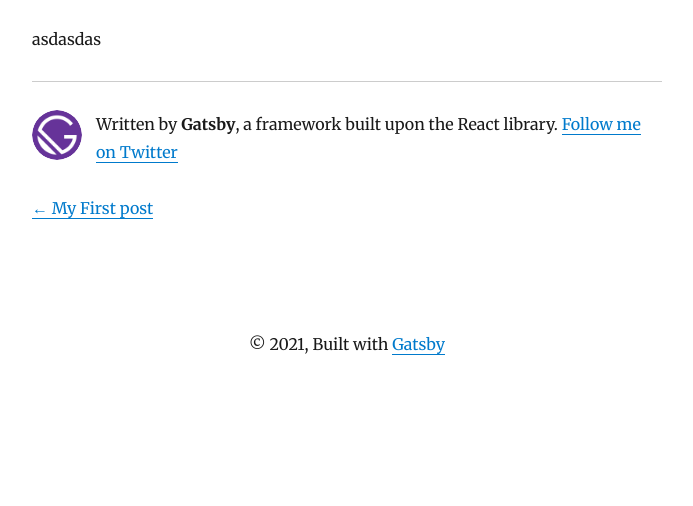
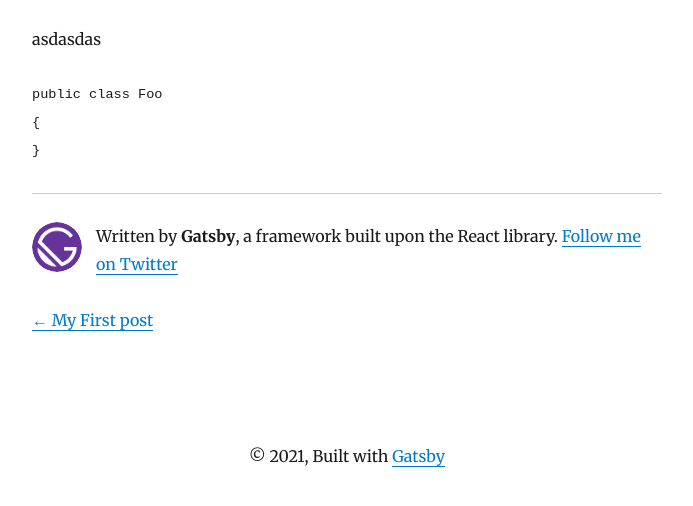
Before and after one commit to gareth-evans/gareth-evans-gatsby, a Gatsby site: page /blog/asasda/ in a window 1280 px wide. Shown: the part 198-704 px from the top of the page, without its empty margins (293-986 px from the left). Built offline with nearby package versions, Linux system fonts and the light colour scheme; Gatsby itself is replaced by a stand-in of ours; some packages are replaced by stand-ins of ours; code samples lack their colours.

Commit message:
Update Blog “asasda”

````diff
--- a/content/blog/asasda.md
+++ b/content/blog/asasda.md
@@ -11,3 +11,9 @@ tags:
   - ""
 ---
 asdasdas
+
+```csharp
+public class Foo
+{
+}
+```
````
